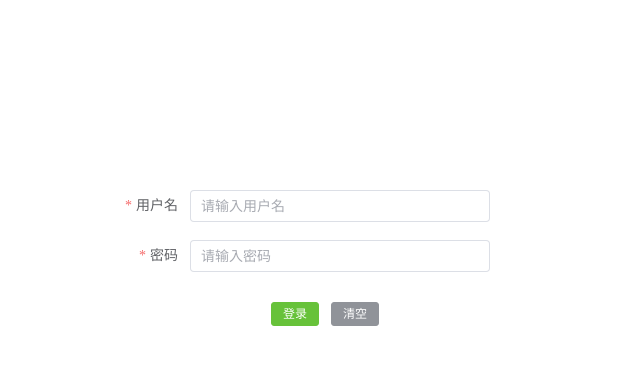
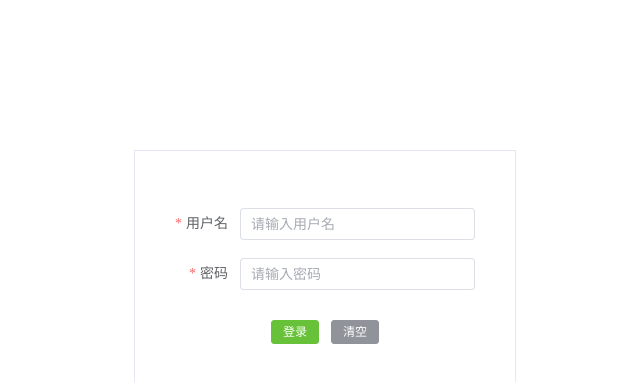
Before and after one commit to wutianhang666/demo-ui, a Vue app: page / in a window 1280 px wide. Shown: the top 382 px of the page, without its empty margins (315-955 px from the left). Built offline with nearby package versions, Linux system fonts and the light colour scheme.

Commit message:
添加路由跳转页面

```diff
--- a/package.json
+++ b/package.json
@@ -10,7 +10,8 @@
   "dependencies": {
     "core-js": "^3.8.3",
     "element-plus": "^2.6.3",
-    "vue": "^3.2.13"
+    "vue": "^3.2.13",
+    "vue-router": "^4.3.0"
   },
   "devDependencies": {
     "@babel/core": "^7.12.16",
--- a/src/App.vue
+++ b/src/App.vue
@@ -1,27 +1,15 @@
-<template>
-  <!--  <img alt="Vue logo" src="./assets/logo.png">-->
-  <!--  <HelloWorld msg="Welcome to Your Vue.js App"/>-->
-  <h1>哈哈</h1>
+<template id="app">
+
+  <!-- id="app" 和 此标签必须有 -->
+  <router-view></router-view>
+
 </template>
 
 <script>
-// import HelloWorld from './components/HelloWorld.vue'
-
 export default {
-  // name: 'App',
-  // components: {
-  //   HelloWorld
-  // }
+  name: 'App',
 }
 </script>
 
 <style>
-/*#app {*/
-/*  font-family: Avenir, Helvetica, Arial, sans-serif;*/
-/*  -webkit-font-smoothing: antialiased;*/
-/*  -moz-osx-font-smoothing: grayscale;*/
-/*  text-align: center;*/
-/*  color: #2c3e50;*/
-/*  margin-top: 60px;*/
-/*}*/
 </style>
--- a/src/router/index.js
+++ b/src/router/index.js
@@ -1,13 +1,14 @@
 const routes = [
-    {
-        path: '/example',
-        component: () => import('@/views/example'),
-    },
-    //默认访问页面
+    // 默认访问页面
     {
         path: '/',
         component: () => import('@/views/login/login.vue'),
     },
+    {
+        path: '/home',
+        name: 'home',
+        component: () => import('@/views/home/home'),
+    },
 ];
 
 export default routes;
--- /dev/null
+++ b/src/views/home/home.vue
@@ -0,0 +1,13 @@
+<template>
+  <h1>hehe222</h1>
+</template>
+
+<script>
+export default {
+  name: "home"
+}
+</script>
+
+<style scoped>
+
+</style>
--- a/src/views/login/login.vue
+++ b/src/views/login/login.vue
@@ -1,7 +1,7 @@
 <template>
-  <div>
+  <div style="width: 30%; height: 10%; border: 1px lavender solid; margin: 150px auto">
     <el-form
-        style="max-width: 400px;"
+        style="max-width: 300px;"
         status-icon
         :model="use"
         :rules="rules"
@@ -32,17 +32,20 @@
 
     </el-form>
   </div>
-
 </template>
 
 <script>
 import {defineComponent, reactive, ref, toRefs} from "vue";
+import {useRouter} from "vue-router";
 
 export default defineComponent({
+  name: 'login',
 
   setup() {
     //表单验证用
     const formRef = ref(null);
+
+    const router = useRouter();
 
     const state = reactive({
       use: {}
@@ -64,6 +67,9 @@ export default defineComponent({
             //调登录接口
             console.log(state.use.name, state.use.password);
             //登录成功，跳转页面
+            router.push({
+              path: './home'
+            });
 
             //登录失败，提示
           }
@@ -80,6 +86,7 @@ export default defineComponent({
       ...methods,
       rules,
       formRef,
+      router
     };
   }
 })
@@ -90,7 +97,7 @@ export default defineComponent({
 .demo-ruleForm {
   justify-content: center;
   margin: 15% auto;
-  //border: 1 px red solid;
+  /*border: 1px red solid;*/
 
 }
 </style>
```
Also changed, not shown: src/main.js (+12 -7 lines), 1 other file (tests, documents, lock files or other folders).
